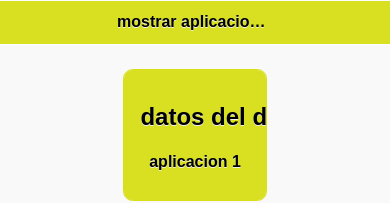
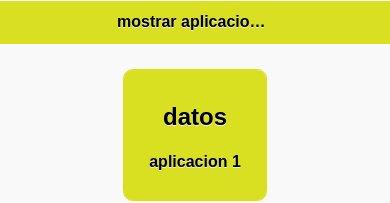
Before and after one commit to 13emmanuel/app8-git, a plain HTML site: page index.html in a window 390 px wide. Shown: the top 203 px of the page. Drawn offline with Linux system fonts and the light colour scheme; some packages are replaced by stand-ins of ours.

Commit message:
4 subida
sdd

```diff
--- a/index.html
+++ b/index.html
@@ -25,7 +25,7 @@
  <ul data-role="controlgroup" data-type="vertical" data-theme="a">
   <li class="ui-first-child ui-last-child">
    <a href="index1.html" target="_self" data-role="button">
-   <h2>datos del dispositivo</h2>
+   <h2>datos</h2>
    <p> aplicacion 1 </p>
    </a>
    </li>
```
